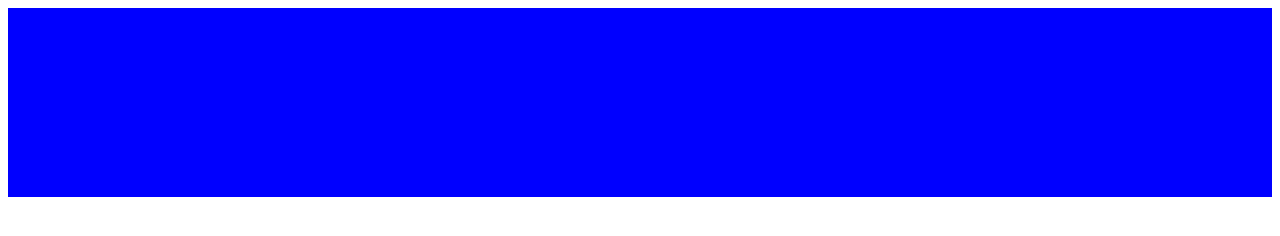
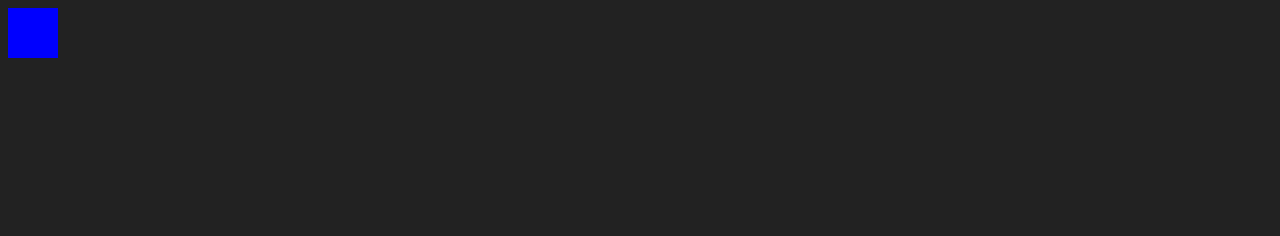
Before and after one commit to biruk-getachew/biruk-getachew.github.io, a plain HTML site: page index.html in a window 1280 px wide. Drawn offline with Linux system fonts and the light colour scheme.

Commit message:
Update main.css

```diff
--- a/static/main.css
+++ b/static/main.css
@@ -1,5 +1,9 @@
+body {
+    background-color: #222;
+}
+
 .main {
     background-color: blue;
-    min-height: 5cm;
-    min-width: 5cm;
+    width: 50px;
+    height: 50px;
 }
```
